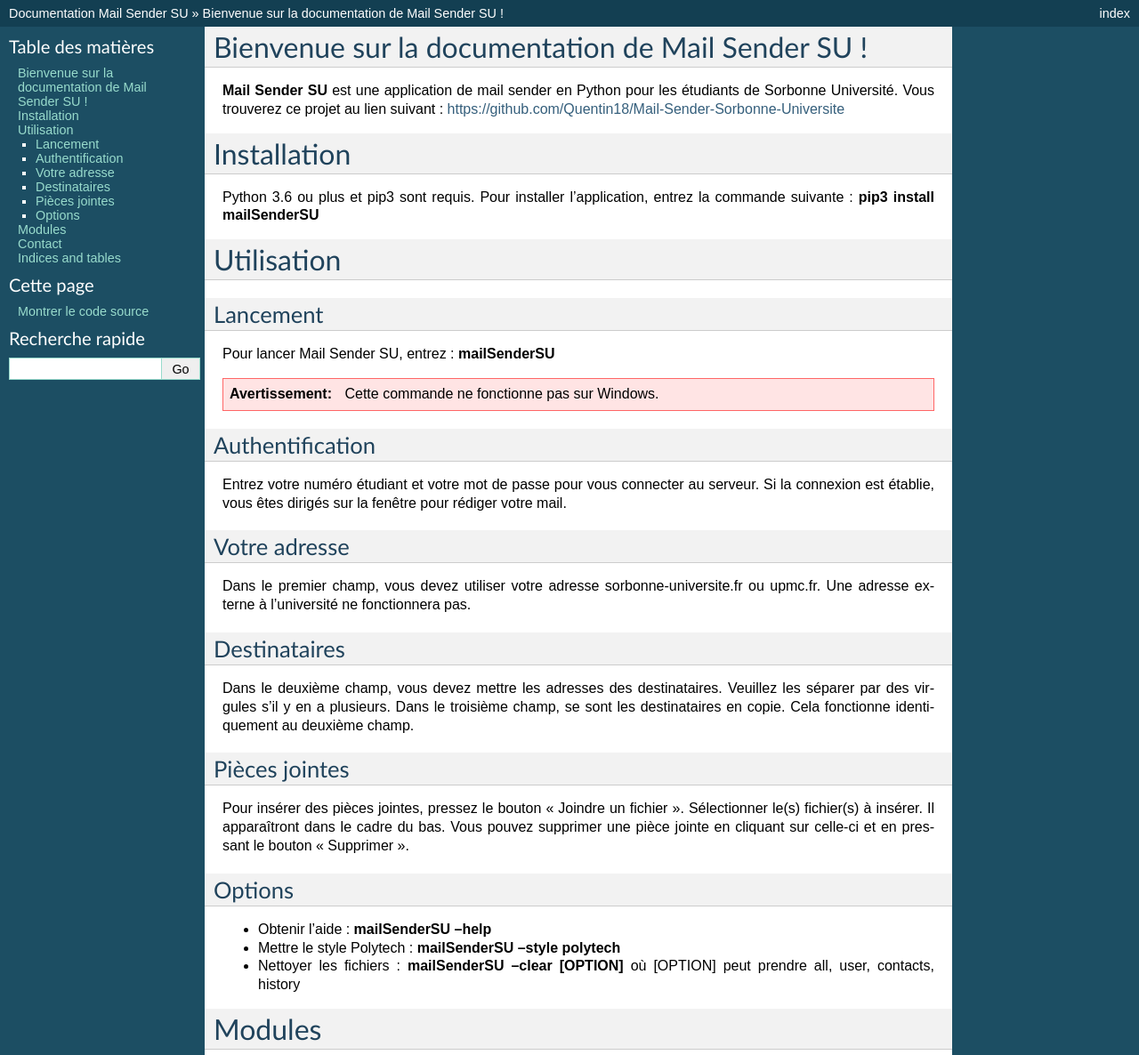
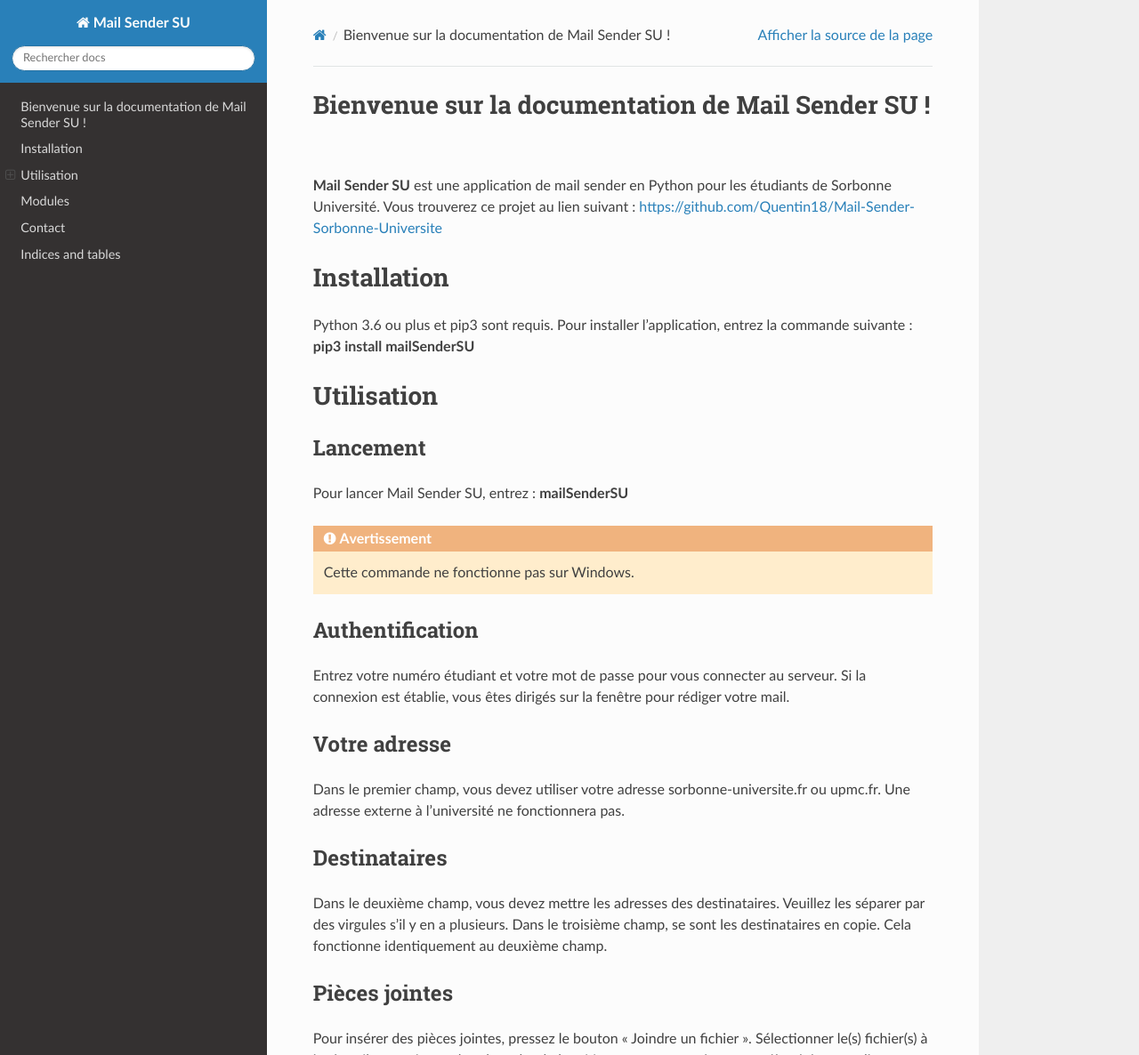
Before and after one commit to Quentin18/Mail-Sender-Sorbonne-Universite, a Sphinx documentation site: the page built from docs/source/index.rst, in a window 1280 px wide and 1400 px high, cut to the strip 0-1186 px from the top of the window. Shown: the whole strip at 89% size. Built offline with Sphinx 7.4.7 and the Read the Docs theme 2.0.0, drawn with Linux system fonts in a browser that asks for light colours; some of the changed text lies outside the part shown.

Commit message:
change doc style

```diff
--- a/docs/source/conf.py
+++ b/docs/source/conf.py
@@ -21,13 +21,16 @@
 copyright = '2020, Quentin Deschamps'
 author = 'Quentin Deschamps'
 
+# The full version, including alpha/beta/rc tags
+release = '0.2.0'
+
 
 # -- General configuration ---------------------------------------------------
 
 # Add any Sphinx extension module names here, as strings. They can be
 # extensions coming with Sphinx (named 'sphinx.ext.*') or your custom
 # ones.
-extensions = ['sphinx.ext.autodoc']
+extensions = ['sphinx.ext.autodoc', 'sphinx_rtd_theme']
 
 # Add any paths that contain templates here, relative to this directory.
 templates_path = ['_templates']
@@ -50,9 +53,9 @@
 # The theme to use for HTML and HTML Help pages.  See the documentation for
 # a list of builtin themes.
 #
-html_theme = 'default'
+html_theme = 'sphinx_rtd_theme'
 
 # Add any paths that contain custom static files (such as style sheets) here,
 # relative to this directory. They are copied after the builtin static files,
 # so a file named "default.css" will overwrite the builtin "default.css".
-html_static_path = ['_static']
+# html_static_path = ['_static']
--- a/docs/source/index.rst
+++ b/docs/source/index.rst
@@ -1,5 +1,5 @@
 .. Mail Sender SU documentation master file, created by
-   sphinx-quickstart on Thu Apr  9 08:49:02 2020.
+   sphinx-quickstart on Sun Jun 28 18:00:14 2020.
    You can adapt this file completely to your liking, but it should at least
    contain the root `toctree` directive.
 
@@ -75,7 +75,7 @@
 
 Contact
 =======
-Pour reporter un problème ou faire des remarques, veuillez me contacter à l'adresse suivante ; quentin.deschamps.1@sorbonne-universite.fr.
+Pour reporter un problème ou faire des remarques, veuillez me contacter à l'adresse suivante ; quentin.deschamps@etu.sorbonne-universite.fr.
 
 Indices and tables
 ==================
```
